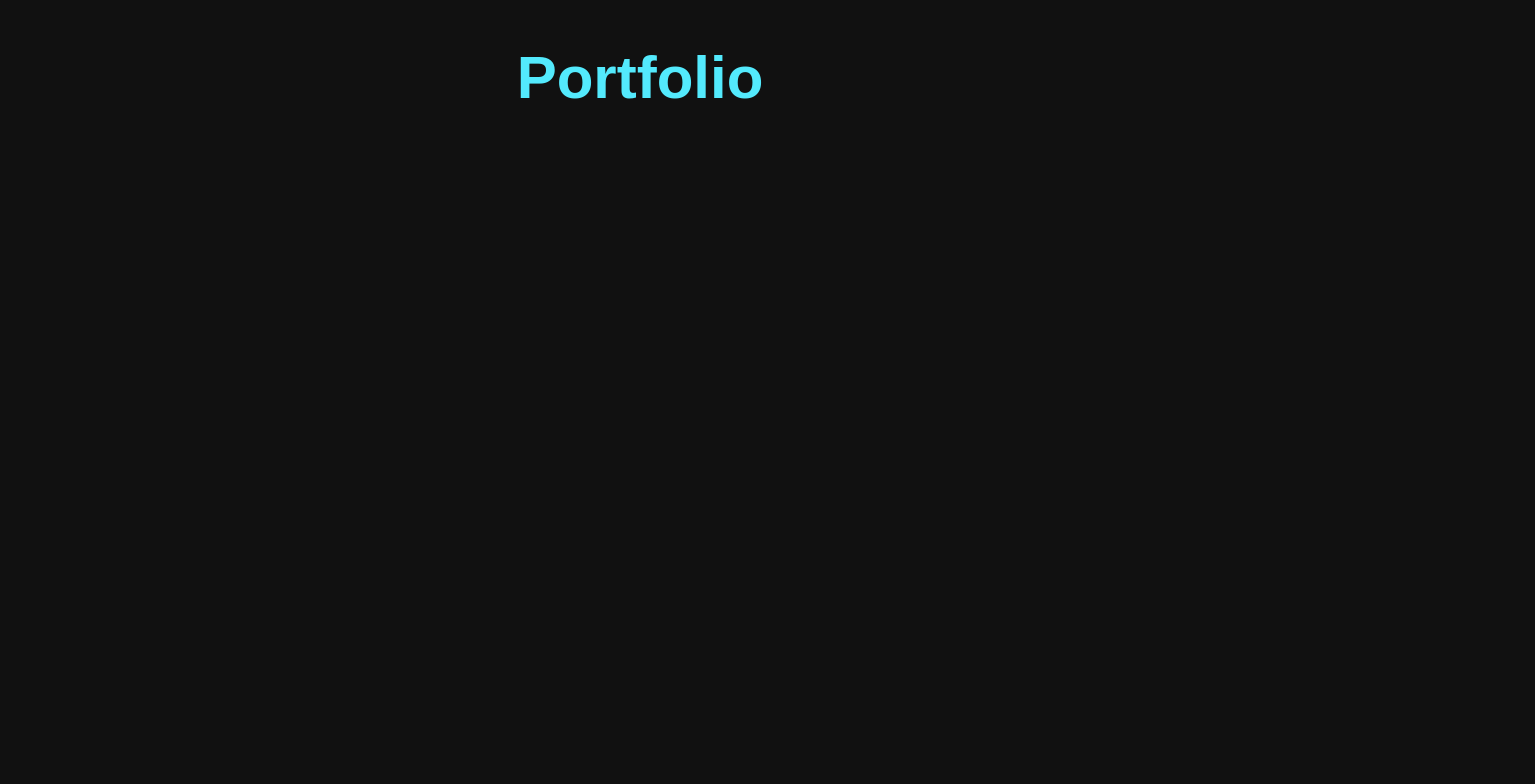
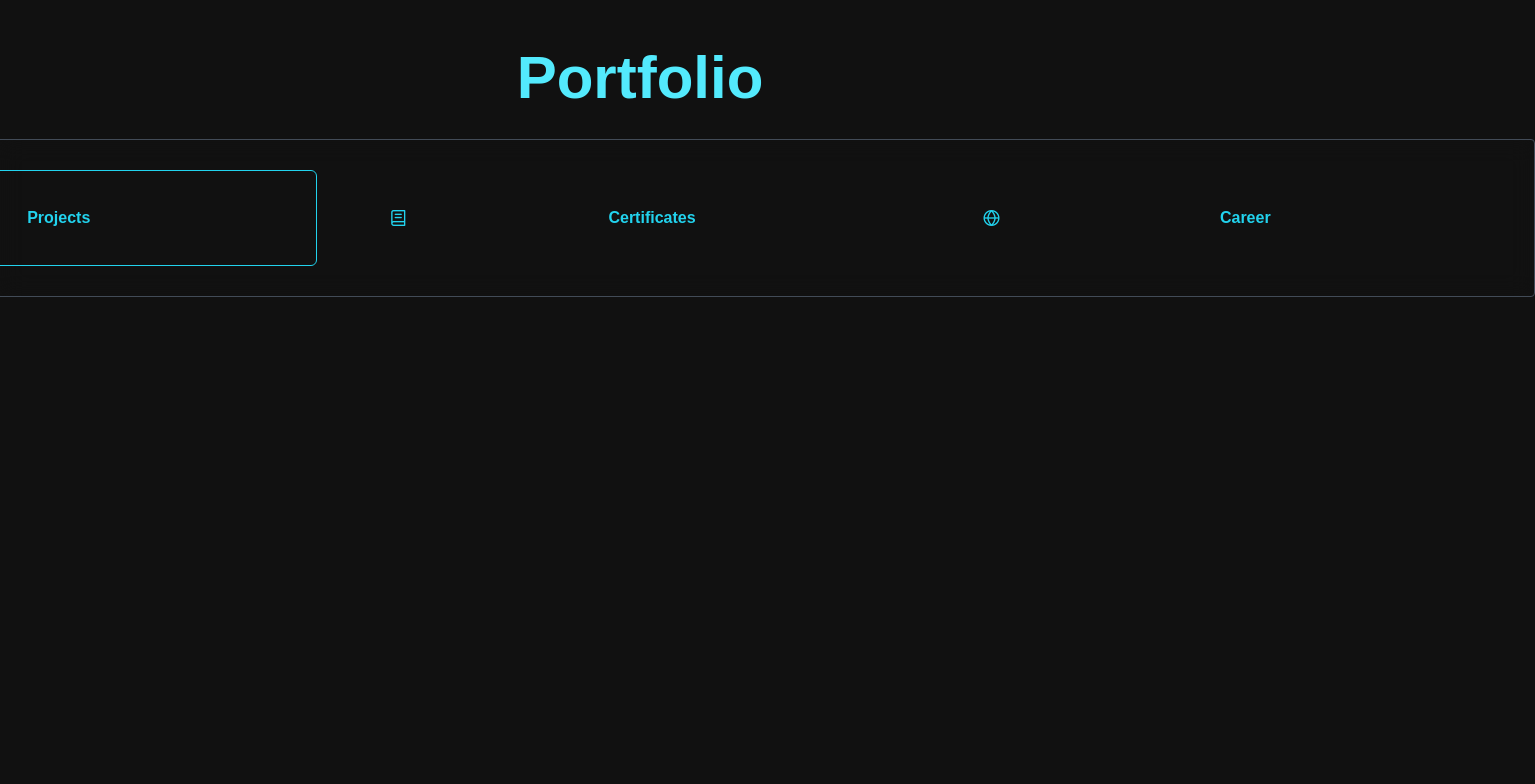
Before and after one commit to maicond02/portifolio, a Next.js app: page / in a window 1280 px wide. Shown: the part 1640-2424 px from the top of the page, 1535 px wide, since content can reach past the window. Built offline with nearby package versions, Linux system fonts and the light colour scheme; a web font is replaced by a local one.

Commit message:
Feat: Portfolio header

```diff
--- a/src/app/globals.css
+++ b/src/app/globals.css
@@ -16,3 +16,10 @@ body {
 .p-card{
     background-color: rgba(255, 255, 255, 0.020);
 }
+.p-menuitem-link{
+    background-color: transparent;
+}
+
+.p-tabmenu-nav{
+    border: none;
+}
--- a/src/components/Portfolio.tsx
+++ b/src/components/Portfolio.tsx
@@ -1,18 +1,43 @@
 'use client';
-import React from 'react';
+import React, { useState } from 'react';
 import { useRouter } from 'next/navigation';
 import { Button } from 'primereact/button';
-import { Card } from 'primereact/card';
-import Style from  "../styles/about.module.css";
+import Styles from '../styles/portfolio.module.css'
 
 export default function Portfolio() {
     const router = useRouter();
-
+    const [active, setActive] = useState('Projects');
+    const selectButton = (label:string) => {
+        setActive(label);
+    }
+    const buttons = [
+        { icon: 'pi pi-star', label: 'Projects' },
+        { icon: 'pi pi-book', label: 'Certificates' },
+        { icon: 'pi pi-globe', label: 'Career' },
+      ];
     return (
         <div>
             <div className='flex justify-center'>
                 <h2 className='text-6xl font-bold text-cyan-300 leading-tight mb-6'>Portfolio</h2>
             </div>
+            <div className='flex gap-4 justify-center'>
+            <span className={Styles.card}>
+                {buttons.map(({ icon, label }) => {
+                    const isSelected = active === label;
+                    return (
+                    <Button
+                        key={label}
+                        icon={icon}
+                        label={label}
+                        className="w-xl h-24"
+                        outlined={isSelected}
+                        text={!isSelected}
+                        onClick={() => selectButton(label)}
+                    />
+                    );
+                })}
+            </span>
+            </div>
         </div>
     );
 }
--- /dev/null
+++ b/src/styles/portfolio.module.css
@@ -0,0 +1,9 @@
+.card{
+    display: flex;
+    gap: 3%;
+    background-color: transparent;
+    backdrop-filter: blur(12px);
+    padding: 30px;
+    border: solid #424b57 1px;
+    border-radius: 4px;
+}
```
